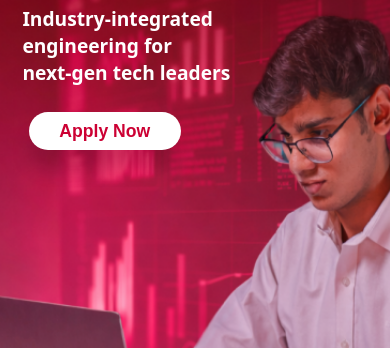
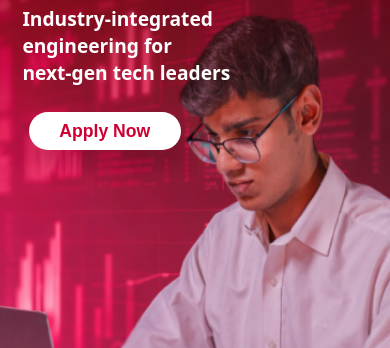
Before and after one commit to TanishqKashla/rishihoodUniversity-btech-landingPage, a plain HTML site: page index.html in a window 390 px wide. Shown: the part 186-534 px from the top of the page. Drawn offline with Linux system fonts and the light colour scheme; a web font is replaced by a local one.

Commit message:
added expanded hero image

```diff
--- a/styles.css
+++ b/styles.css
@@ -3003,7 +3003,7 @@ body {
     cursor: grab;
     pointer-events: auto;
     height: auto;
-    min-height: 180px;
+    min-height: 10px !important;
   }
 
   .testimonial-card.active {
@@ -4080,9 +4080,9 @@ body {
 .hero-section {
   margin-top: 25px;
   /* background: url("https://rishihoodmarketingimg.s3.ap-south-1.amazonaws.com/BBB_Landing/assets/hero.webp"); */
-  background-image: url(assets/btech_hero.png);
+  background-image: url("assets/btech_hero.png");
   background-size: cover;
-  background-position: center top;
+  background-position: right top;
   background-repeat: no-repeat;
   min-height: 99vh;
   display: flex;
@@ -4108,7 +4108,7 @@ body {
   .hero-section {
     background-image: url("assets/btech_hero.png");
     background-size: cover;
-    background-position: top center;
+    background-position: right right;
     background-repeat: no-repeat;
   }
 
```
Also changed, not shown: 1 other file.
